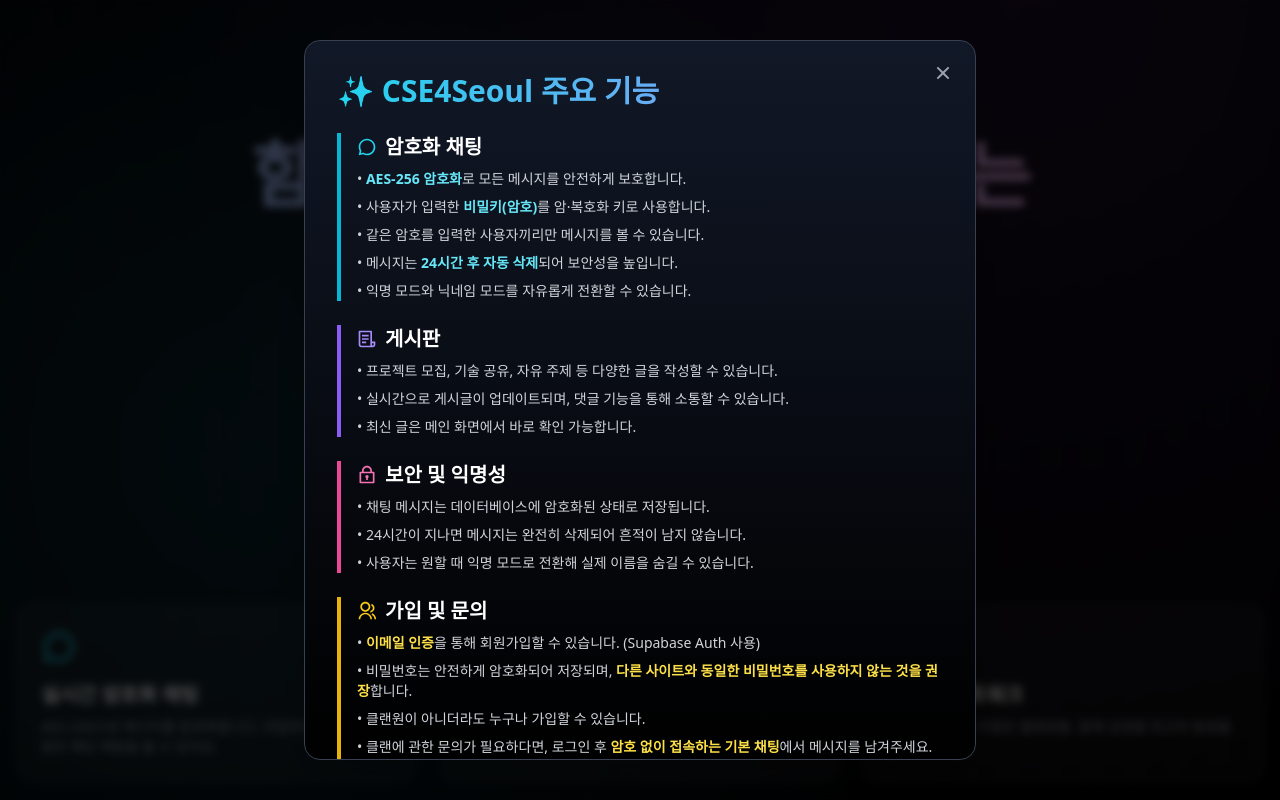
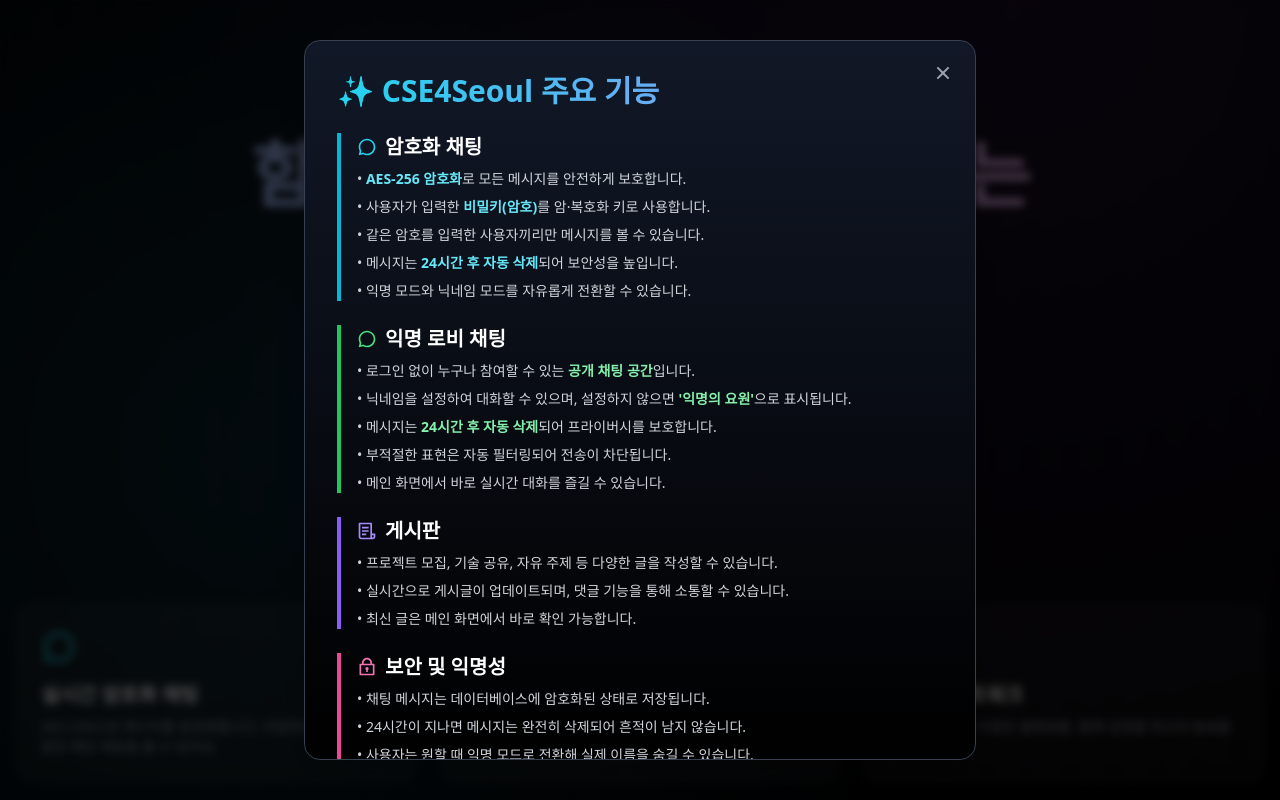
Before and after one commit to CSE4Seoul/cse4seoul, a Next.js app: page / in a window 1280 px wide. Both pictures are taken after a click on the button "자세한 기능 소개". Shown: the top 800 px of the page. Built offline with nearby package versions, Linux system fonts and the light colour scheme; no server answers; the database is empty.

Commit message:
filtering words is augmented and edit description contents about lobby chatting

```diff
--- a/app/page.tsx
+++ b/app/page.tsx
@@ -35,7 +35,7 @@ interface LobbyMessage {
 
 // 비속어 필터링용 금칙어 목록
 const BANNED_WORDS = [
-  '시발', '씨발', '개새끼', '병신', '미친', 'ㅅㅂ', 'ㅄ',
+  '시발', '씨발', '개새끼', '병신', '미친', 'ㅅㅂ', 'ㅄ', 'ㅂㅅ',
   'fuck', 'shit', 'asshole', 'bitch', 'cunt', 'nigger',
   // 필요에 따라 추가
 ];
@@ -529,6 +529,20 @@ const changeNickname = () => {
                     </ul>
                   </div>
 
+                  {/* 로비 채팅 기능 상세 */}
+<div className="border-l-4 border-green-500 pl-4">
+  <h3 className="text-xl font-semibold flex items-center gap-2">
+    <RiChat3Line className="text-green-400" /> 익명 로비 채팅
+  </h3>
+  <ul className="mt-2 space-y-2 text-gray-300 text-sm">
+    <li>• 로그인 없이 누구나 참여할 수 있는 <strong className="text-green-300">공개 채팅 공간</strong>입니다.</li>
+    <li>• 닉네임을 설정하여 대화할 수 있으며, 설정하지 않으면 <strong className="text-green-300">'익명의 요원'</strong>으로 표시됩니다.</li>
+    <li>• 메시지는 <strong className="text-green-300">24시간 후 자동 삭제</strong>되어 프라이버시를 보호합니다.</li>
+    <li>• 부적절한 표현은 자동 필터링되어 전송이 차단됩니다.</li>
+    <li>• 메인 화면에서 바로 실시간 대화를 즐길 수 있습니다.</li>
+  </ul>
+</div>
+
                   {/* 게시판 기능 상세 */}
                   <div className="border-l-4 border-violet-500 pl-4">
                     <h3 className="text-xl font-semibold flex items-center gap-2">
```
